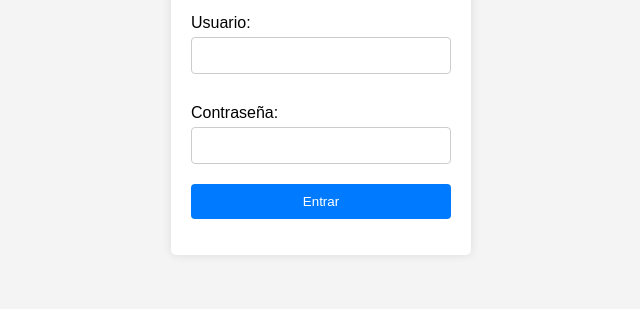
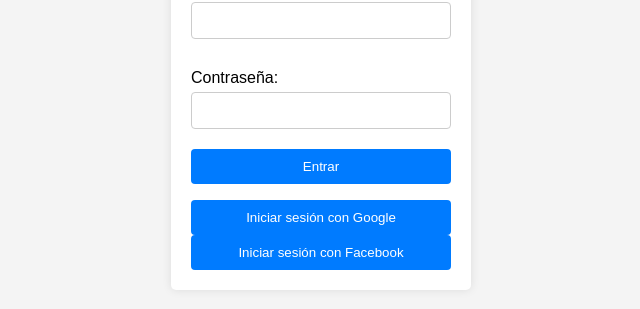
Before and after one commit to LKWD-JMX/LKWD-JMX.github.io, a plain HTML site: page index.html in a window 1280 px wide. Shown: the part 315-624 px from the top of the page, without its empty margins (319-959 px from the left). Drawn offline with Linux system fonts and the light colour scheme.

Commit message:
Update index.html

```diff
--- a/index.html
+++ b/index.html
@@ -5,6 +5,8 @@
     <meta name="viewport" content="width=device-width, initial-scale=1.0">
     <title>Inicio de Sesión</title>
     <link rel="stylesheet" href="styles.css">
+    <!-- Agrega el script de Facebook SDK -->
+    <script async defer crossorigin="anonymous" src="https://connect.facebook.net/es_ES/sdk.js"></script>
 </head>
 <body>
     <div class="login-container">
@@ -19,6 +21,11 @@
             <button type="submit">Entrar</button>
             <p id="message" class="error"></p>
         </form>
+
+        <div class="social-login">
+            <button id="googleBtn">Iniciar sesión con Google</button>
+            <button id="fbBtn">Iniciar sesión con Facebook</button>
+        </div>
     </div>
 
     <script src="script.js"></script>
```
